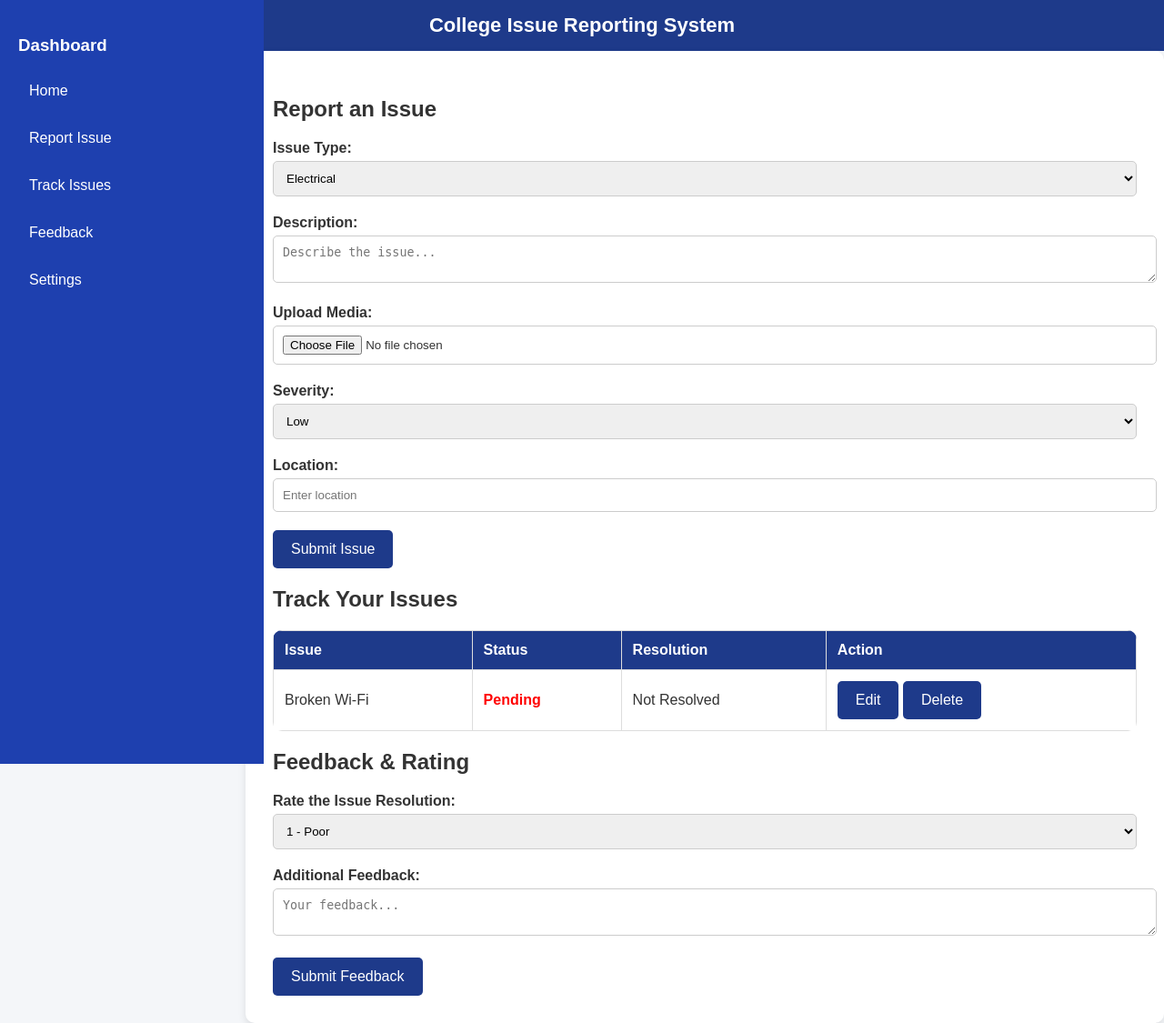
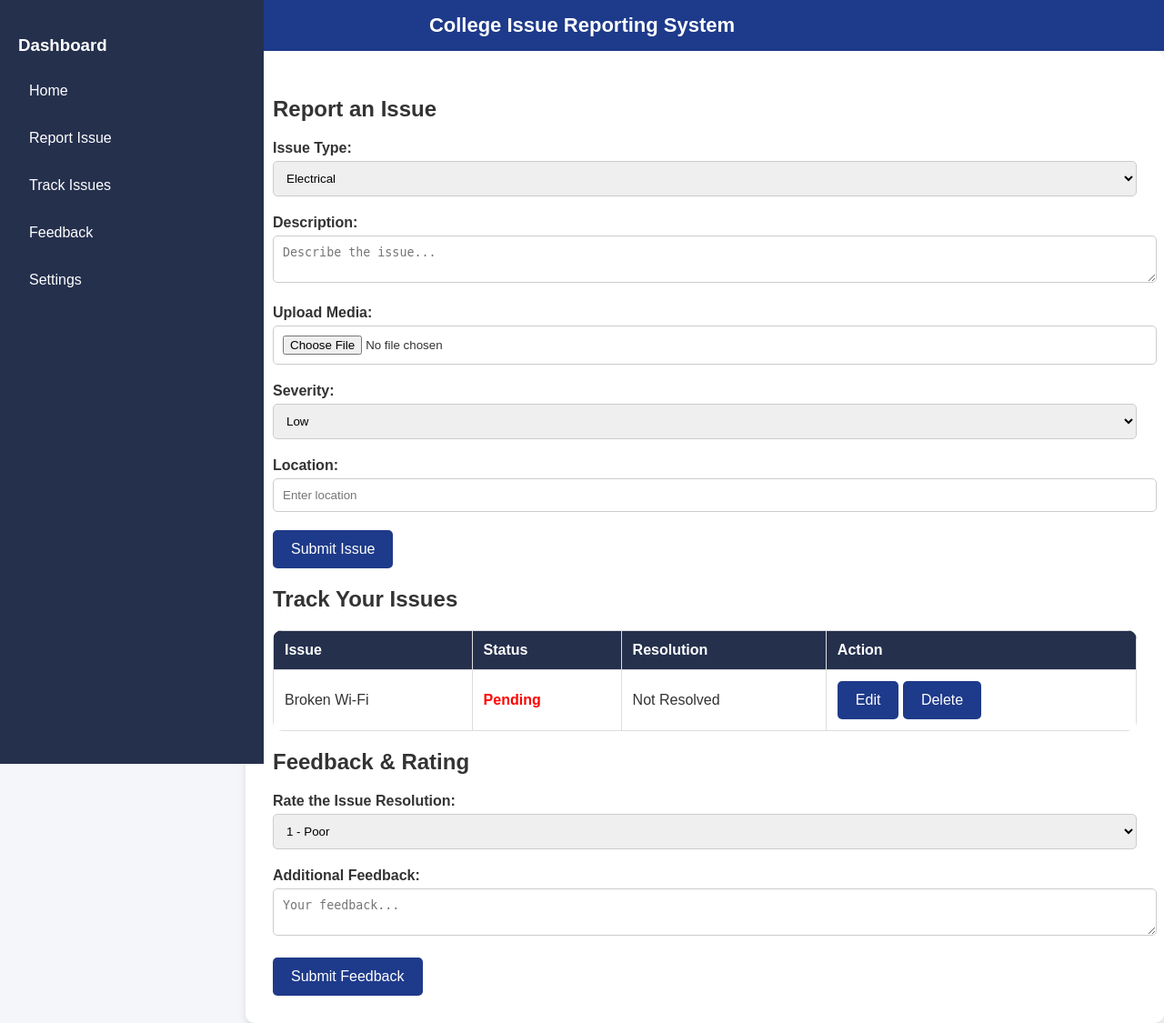
Before and after one commit to sheik-md-ali/College_Issues_Reporting_System, a Flask app: page /student-dashboard in a window 1280 px wide. Shown: the whole page at 91% size. Run offline with Flask 3, Linux system fonts and the light colour scheme; the visitor is signed in with stand-in values (Sample User, id 1).

Commit message:
Update student.html

```diff
--- a/website/templates/student.html
+++ b/website/templates/student.html
@@ -7,9 +7,9 @@
     <style>
         body { font-family: 'Poppins', sans-serif; margin: 0; padding: 0; background: #f4f6f9; color: #333; }
         .navbar { background: #1e3a8a; padding: 15px; color: white; text-align: center; font-size: 22px; font-weight: bold; }
-        .sidebar { width: 250px; height: 100vh; background: #1e40af; color: white; position: fixed; left: 0; top: 0; padding: 20px; display: flex; flex-direction: column; transition: all 0.3s ease; }
+        .sidebar { width: 250px; height: 100vh; background: #25304d; color: white; position: fixed; left: 0; top: 0; padding: 20px; display: flex; flex-direction: column; transition: all 0.3s ease; }
         .sidebar a { display: block; color: white; padding: 12px; text-decoration: none; border-radius: 5px; margin-bottom: 10px; transition: background 0.3s, transform 0.2s; }
-        .sidebar a:hover { background: #ff9800; transform: translateX(10px); }
+        .sidebar a:hover { background: #ff9800; transform: translateX(5px); }
         .container { margin-left: 270px; padding: 30px; background: white; border-radius: 10px; box-shadow: 0 4px 8px rgba(0,0,0,0.1); }
         .form-group { margin-bottom: 20px; }
         label { font-weight: bold; display: block; margin-bottom: 5px; }
@@ -18,7 +18,7 @@
         button:hover { background: #ff9800; }
         table { width: 100%; border-collapse: collapse; margin-top: 20px; background: white; border-radius: 10px; overflow: hidden; }
         th, td { border: 1px solid #ddd; padding: 12px; text-align: left; }
-        th { background-color: #1e3a8a; color: white; }
+        th { background-color: #25304d; color: white; }
         .resolved { color: green; font-weight: bold; }
         .pending { color: red; font-weight: bold; }
     </style>
```
